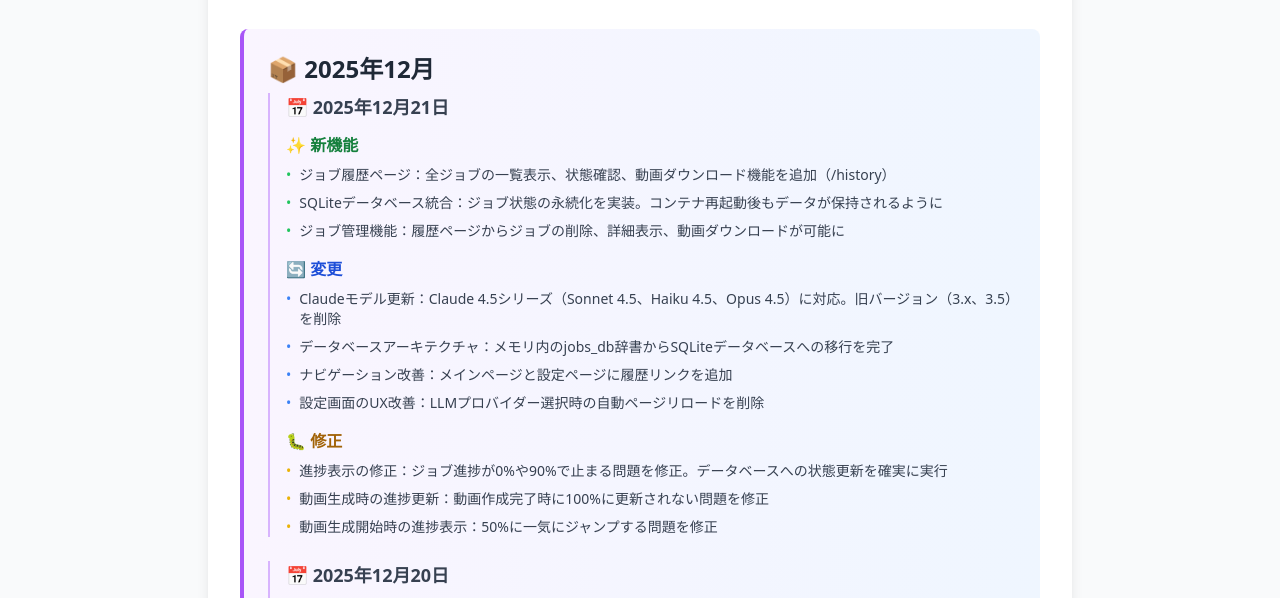
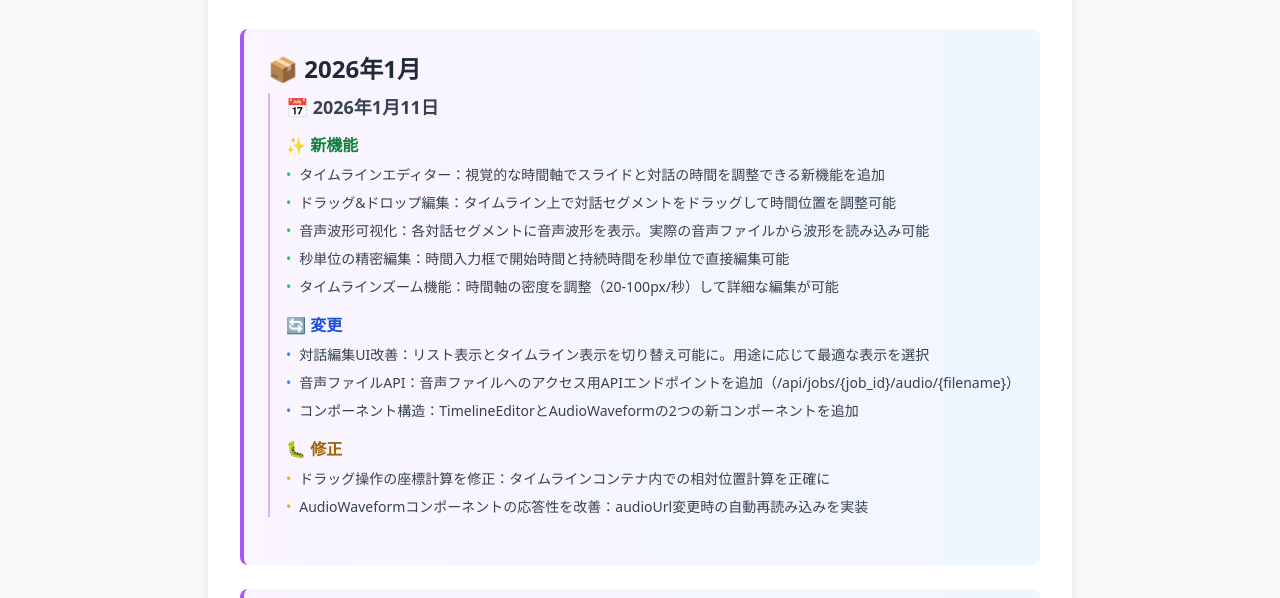
Before and after one commit to nomadcafe/keki_page, a plain HTML site: page changelog.html in a window 1280 px wide. Shown: the part 203-801 px from the top of the page. Drawn offline with nearby package versions, Linux system fonts and the light colour scheme.

Commit message:
更新履歴に2026年1月11日の更新を追加
- タイムラインエディター機能の追加
- ドラッグ&ドロップ編集機能
- 音声波形可视化機能
- 秒単位の精密編集機能
- タイムラインズーム機能
- 対話編集UI改善（リスト/タイムライン表示切り替え）
- 音声ファイルAPIエンドポイント追加
- ドラッグ操作とAudioWaveformコンポーネントの修正

```diff
--- a/changelog.html
+++ b/changelog.html
@@ -46,6 +46,74 @@
         <div class="bg-white rounded-lg shadow-lg p-8">
             <h1 class="text-4xl font-bold gradient-text mb-2">更新履歴</h1>
             <p class="text-gray-600 mb-8">プロジェクトの重要な変更履歴を記録しています。</p>
+
+            <!-- 2026-01 -->
+            <div class="version-card bg-gradient-to-r from-purple-50 to-blue-50 rounded-lg p-6 mb-6 border-l-4 border-purple-500">
+                <h2 class="text-2xl font-bold text-gray-800 mb-2">📦 2026年1月</h2>
+
+                <!-- 2026-01-11 -->
+                <div class="mb-6 pl-4 border-l-2 border-purple-300">
+                    <h3 class="text-lg font-semibold text-gray-700 mb-3">📅 2026年1月11日</h3>
+
+                    <div class="mb-4">
+                        <h4 class="text-base font-semibold text-green-700 mb-2">✨ 新機能</h4>
+                        <ul class="space-y-2 text-gray-700 text-sm">
+                            <li class="flex items-start">
+                                <span class="text-green-500 mr-2">•</span>
+                                <span>タイムラインエディター：視覚的な時間軸でスライドと対話の時間を調整できる新機能を追加</span>
+                            </li>
+                            <li class="flex items-start">
+                                <span class="text-green-500 mr-2">•</span>
+                                <span>ドラッグ&ドロップ編集：タイムライン上で対話セグメントをドラッグして時間位置を調整可能</span>
+                            </li>
+                            <li class="flex items-start">
+                                <span class="text-green-500 mr-2">•</span>
+                                <span>音声波形可视化：各対話セグメントに音声波形を表示。実際の音声ファイルから波形を読み込み可能</span>
+                            </li>
+                            <li class="flex items-start">
+                                <span class="text-green-500 mr-2">•</span>
+                                <span>秒単位の精密編集：時間入力框で開始時間と持続時間を秒単位で直接編集可能</span>
+                            </li>
+                            <li class="flex items-start">
+                                <span class="text-green-500 mr-2">•</span>
+                                <span>タイムラインズーム機能：時間軸の密度を調整（20-100px/秒）して詳細な編集が可能</span>
+                            </li>
+                        </ul>
+                    </div>
+
+                    <div class="mb-4">
+                        <h4 class="text-base font-semibold text-blue-700 mb-2">🔄 変更</h4>
+                        <ul class="space-y-2 text-gray-700 text-sm">
+                            <li class="flex items-start">
+                                <span class="text-blue-500 mr-2">•</span>
+                                <span>対話編集UI改善：リスト表示とタイムライン表示を切り替え可能に。用途に応じて最適な表示を選択</span>
+                            </li>
+                            <li class="flex items-start">
+                                <span class="text-blue-500 mr-2">•</span>
+                                <span>音声ファイルAPI：音声ファイルへのアクセス用APIエンドポイントを追加（/api/jobs/{job_id}/audio/{filename}）</span>
+                            </li>
+                            <li class="flex items-start">
+                                <span class="text-blue-500 mr-2">•</span>
+                                <span>コンポーネント構造：TimelineEditorとAudioWaveformの2つの新コンポーネントを追加</span>
+                            </li>
+                        </ul>
+                    </div>
+
+                    <div class="mb-4">
+                        <h4 class="text-base font-semibold text-yellow-700 mb-2">🐛 修正</h4>
+                        <ul class="space-y-2 text-gray-700 text-sm">
+                            <li class="flex items-start">
+                                <span class="text-yellow-500 mr-2">•</span>
+                                <span>ドラッグ操作の座標計算を修正：タイムラインコンテナ内での相対位置計算を正確に</span>
+                            </li>
+                            <li class="flex items-start">
+                                <span class="text-yellow-500 mr-2">•</span>
+                                <span>AudioWaveformコンポーネントの応答性を改善：audioUrl変更時の自動再読み込みを実装</span>
+                            </li>
+                        </ul>
+                    </div>
+                </div>
+            </div>
 
             <!-- 2025-12 -->
             <div class="version-card bg-gradient-to-r from-purple-50 to-blue-50 rounded-lg p-6 mb-6 border-l-4 border-purple-500">
```
Lines whose indentation alone changed are shown as unchanged.
